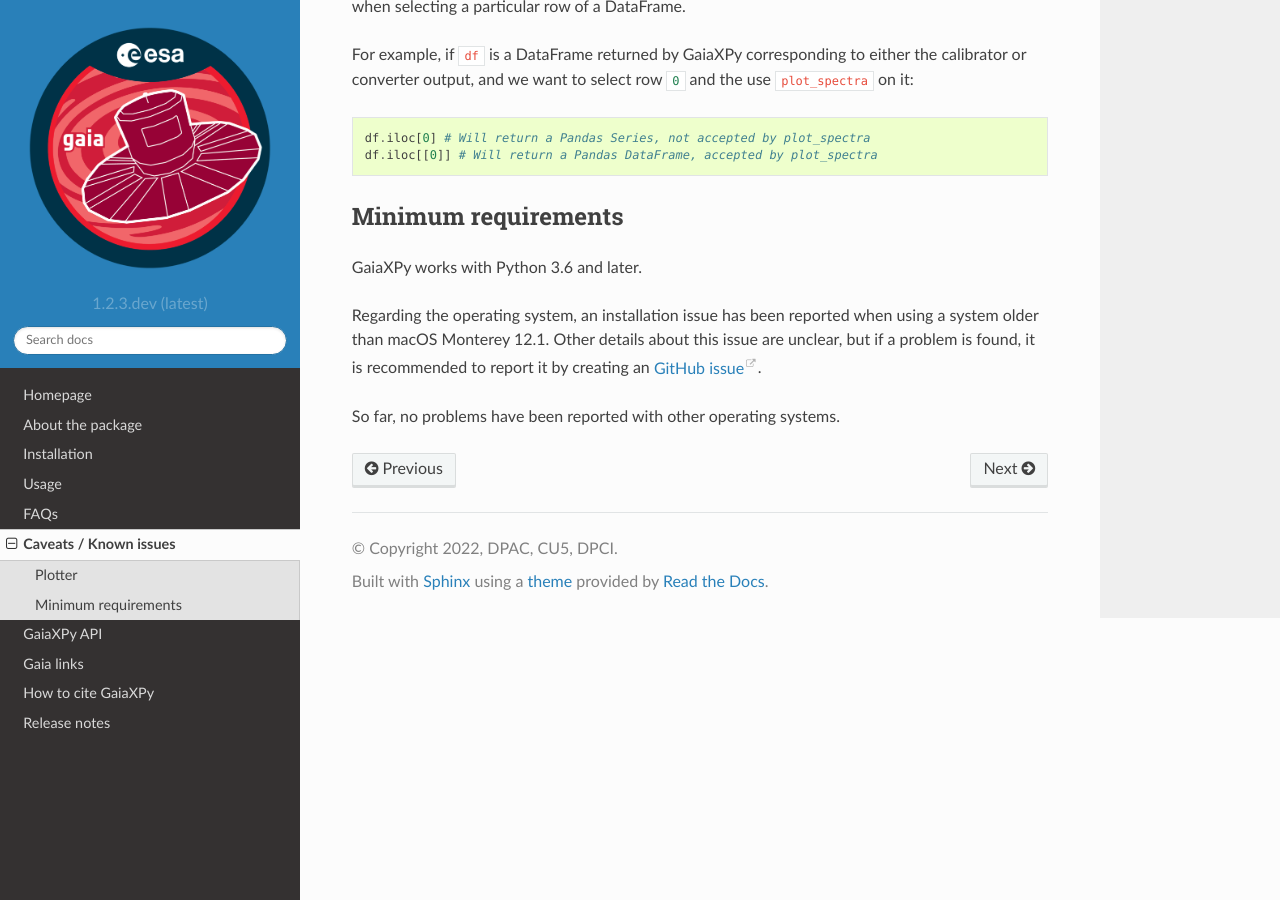
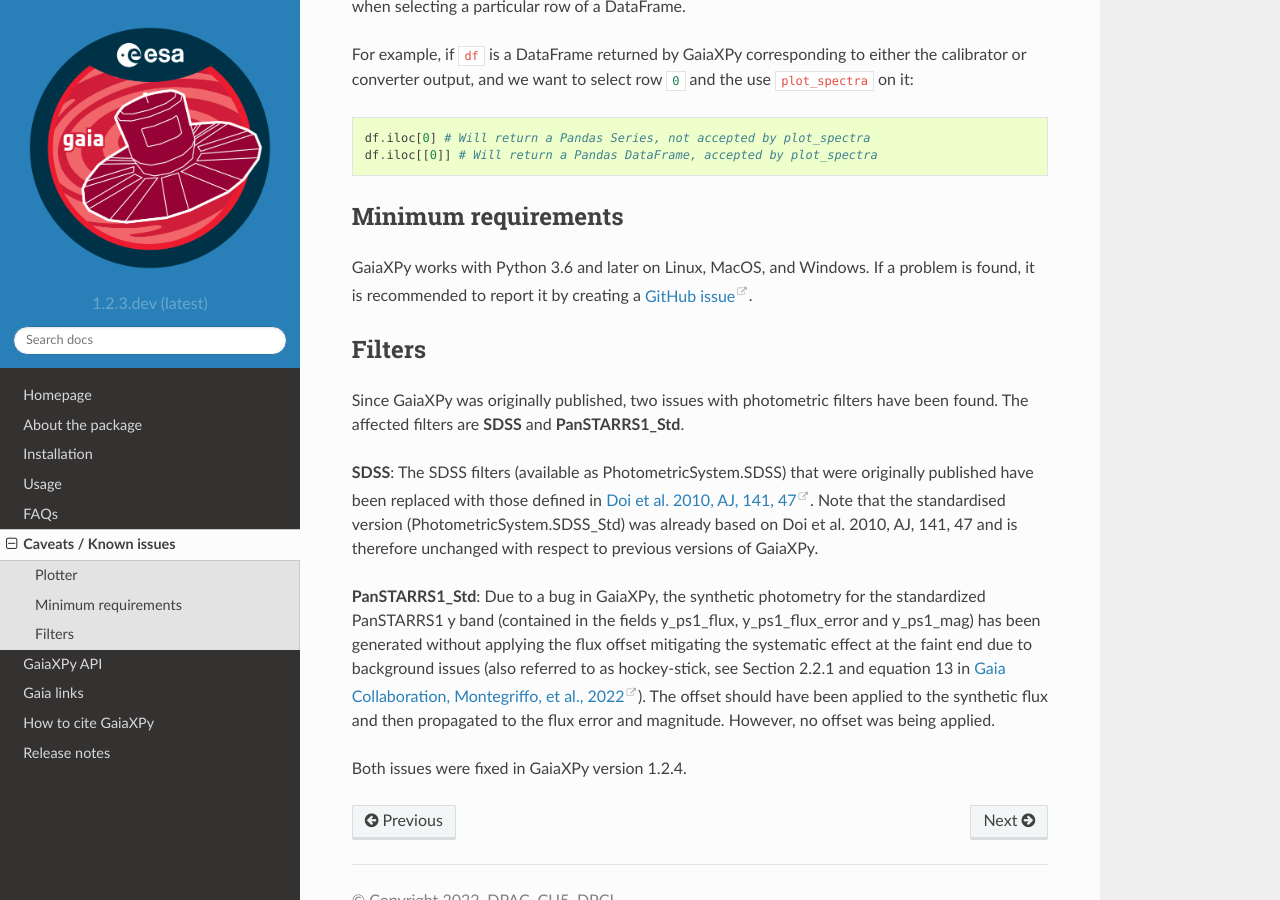
Before and after one commit to gaia-dpci/GaiaXPy, a Sphinx documentation site: the page built from docs/source/caveats.rst, in a window 1280 px wide and 900 px high, scrolled down 438 px. Built offline with Sphinx 7.4.7 and the Read the Docs theme 2.0.0, drawn with Linux system fonts in a browser that asks for light colours; formulas are drawn with MathJax 3.

```diff
--- a/docs/source/caveats.rst
+++ b/docs/source/caveats.rst
@@ -29,8 +29,15 @@ and we want to select row :python:`0` and the use :python:`plot_spectra` on it:
 Minimum requirements
 --------------------
 
-GaiaXPy works with Python 3.6 and later.
+GaiaXPy works with Python 3.6 and later on Linux, MacOS, and Windows. If a problem is found, it is recommended to report it by creating a `GitHub issue <https://github.com/gaia-dpci/GaiaXPy/issues>`_.
 
-Regarding the operating system, an installation issue has been reported when using a system older than macOS Monterey 12.1. Other details about this issue are unclear, but if a problem is found, it is recommended to report it by creating an `GitHub issue <https://github.com/gaia-dpci/GaiaXPy/issues>`_.
+Filters
+-------
 
-So far, no problems have been reported with other operating systems.
+Since GaiaXPy was originally published, two issues with photometric filters have been found. The affected filters are **SDSS** and **PanSTARRS1_Std**.
+
+**SDSS**: The SDSS filters (available as PhotometricSystem.SDSS) that were originally published have been replaced with those defined in `Doi et al. 2010, AJ, 141, 47 <https://ui.adsabs.harvard.edu/abs/2010AJ....139.1628D/abstract>`_. Note that the standardised version (PhotometricSystem.SDSS_Std) was already based on Doi et al. 2010, AJ, 141, 47 and is therefore unchanged with respect to previous versions of GaiaXPy.
+
+**PanSTARRS1_Std**: Due to a bug in GaiaXPy, the synthetic photometry for the standardized PanSTARRS1 y band (contained in the fields y_ps1_flux, y_ps1_flux_error and y_ps1_mag) has been generated without applying the flux offset mitigating the systematic effect at the faint end due to background issues (also referred to as hockey-stick, see Section 2.2.1 and equation 13 in `Gaia Collaboration, Montegriffo, et al., 2022 <https://ui.adsabs.harvard.edu/abs/2022arXiv220606215G/abstract>`_). The offset should have been applied to the synthetic flux and then propagated to the flux error and magnitude. However, no offset was being applied.
+
+Both issues were fixed in GaiaXPy version 1.2.4.
--- a/docs/source/cite.rst
+++ b/docs/source/cite.rst
@@ -18,6 +18,8 @@ To find out which version of the package you're using, simply run:
 
 DOIs
 ----
+
+* **DOI v1.2.4**: 10.5281/zenodo.7515812
 
 * **DOI v1.2.3**: 10.5281/zenodo.7374213
 
```
Also changed, not shown: docs/source/releasenotes.rst (+13 -0 lines).
